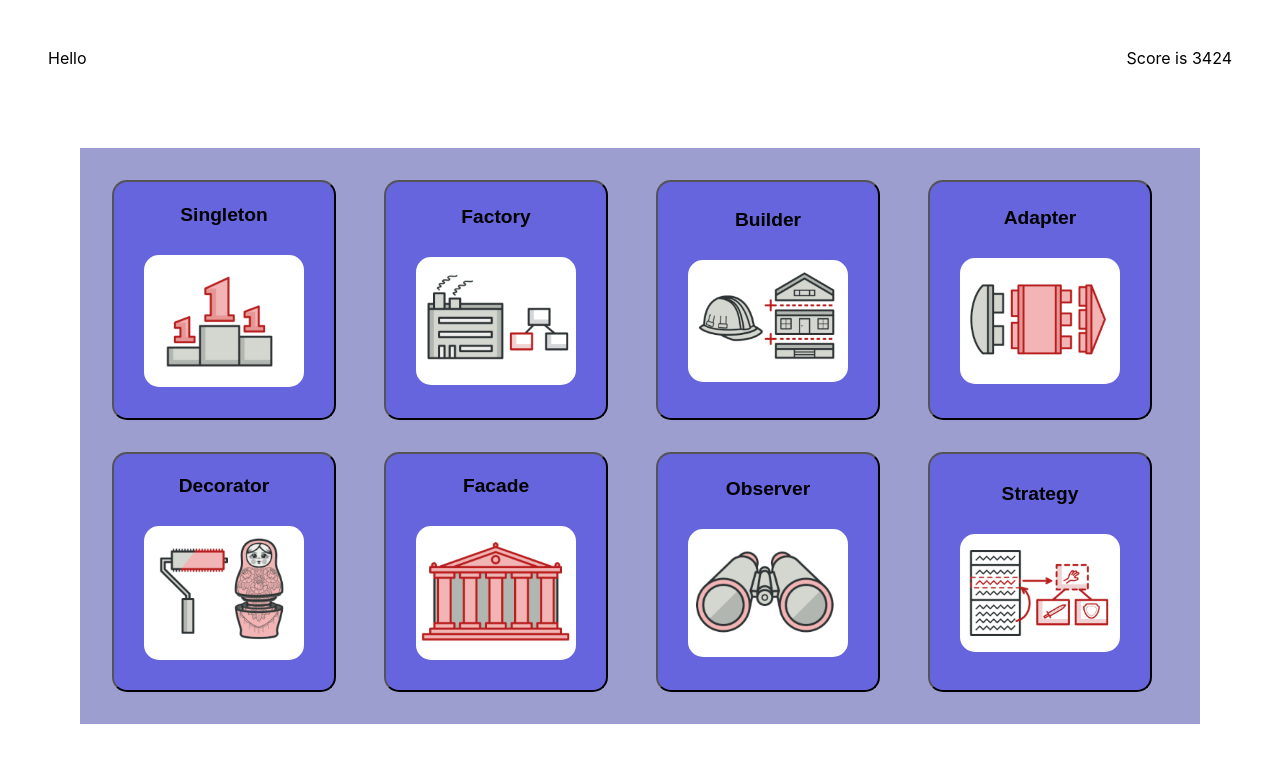
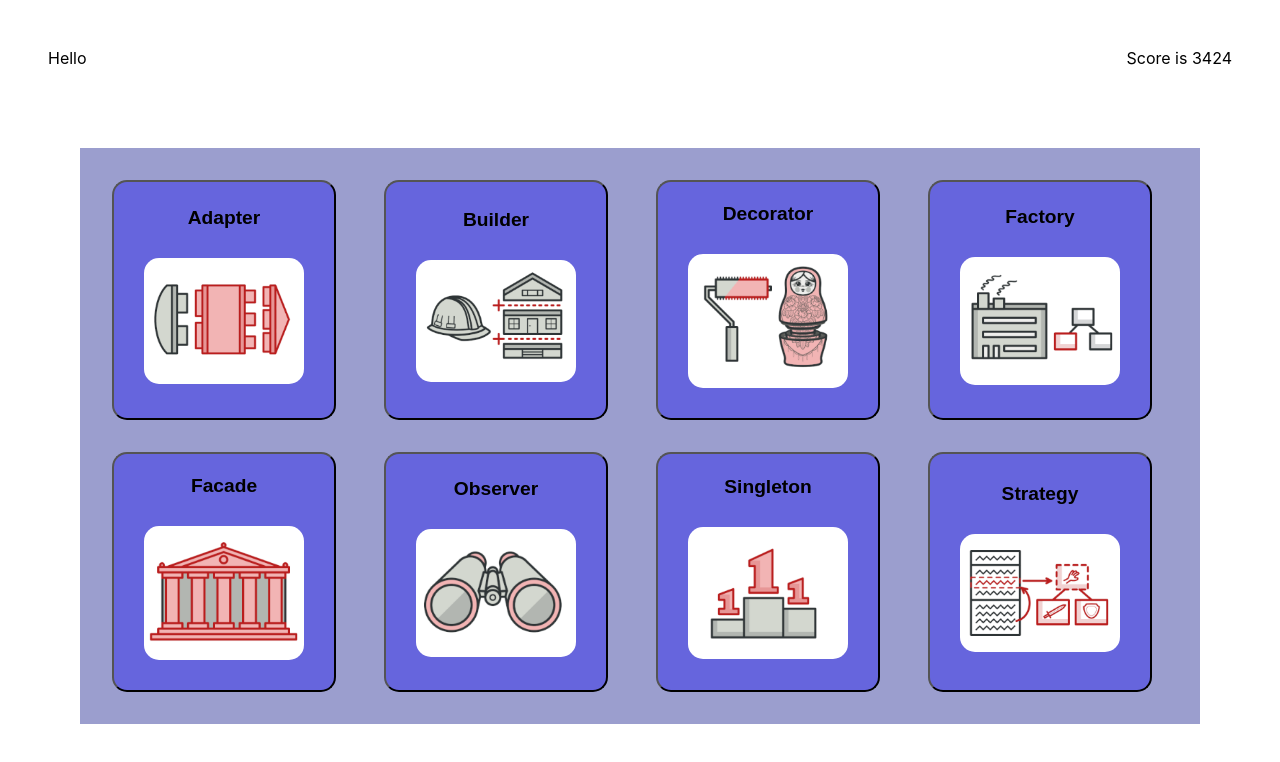
Before and after one commit to Vikms95/react-memory-card, a React (Create React App) app: page / in a window 1280 px wide. Shown: the top 762 px of the page. Built offline with nearby package versions, Linux system fonts and the light colour scheme.

Commit message:
Implement shuffleCards function

```diff
--- a/src/components/Card.tsx
+++ b/src/components/Card.tsx
@@ -3,7 +3,7 @@
 import React from 'react';
 
 interface Props {
-  cardData: {
+  cardData:{
     name: string;
     photo: string;
   }
--- a/src/components/CardsContainer.tsx
+++ b/src/components/CardsContainer.tsx
@@ -11,16 +11,18 @@ interface Props {
 function CardsContainer(props: Props) {
   const { cards, handleClick } = props;
 
-  const renderCards = () => (
-    Object.values(cards).map((card) => (
+  const shuffleCards = (sortedCards: object): object[] => Object.values(sortedCards).sort(() => (
+    Math.random() - 0.5
+  ));
+
+  const renderCards = () => {
+    const shuffledCards : object = shuffleCards(cards);
+    return Object.values(shuffledCards).map((card) => (
       <Card
+        cardData={card}
         handleClick={handleClick}
-        cardData={card}
       />
-    )));
-
-  const shuffleCards = ():void => {
-    console.log(props);
+    ));
   };
 
   return (
```
Also changed, not shown: src/planning/notes.md (+3 -0 lines), .prettierrc.json.
